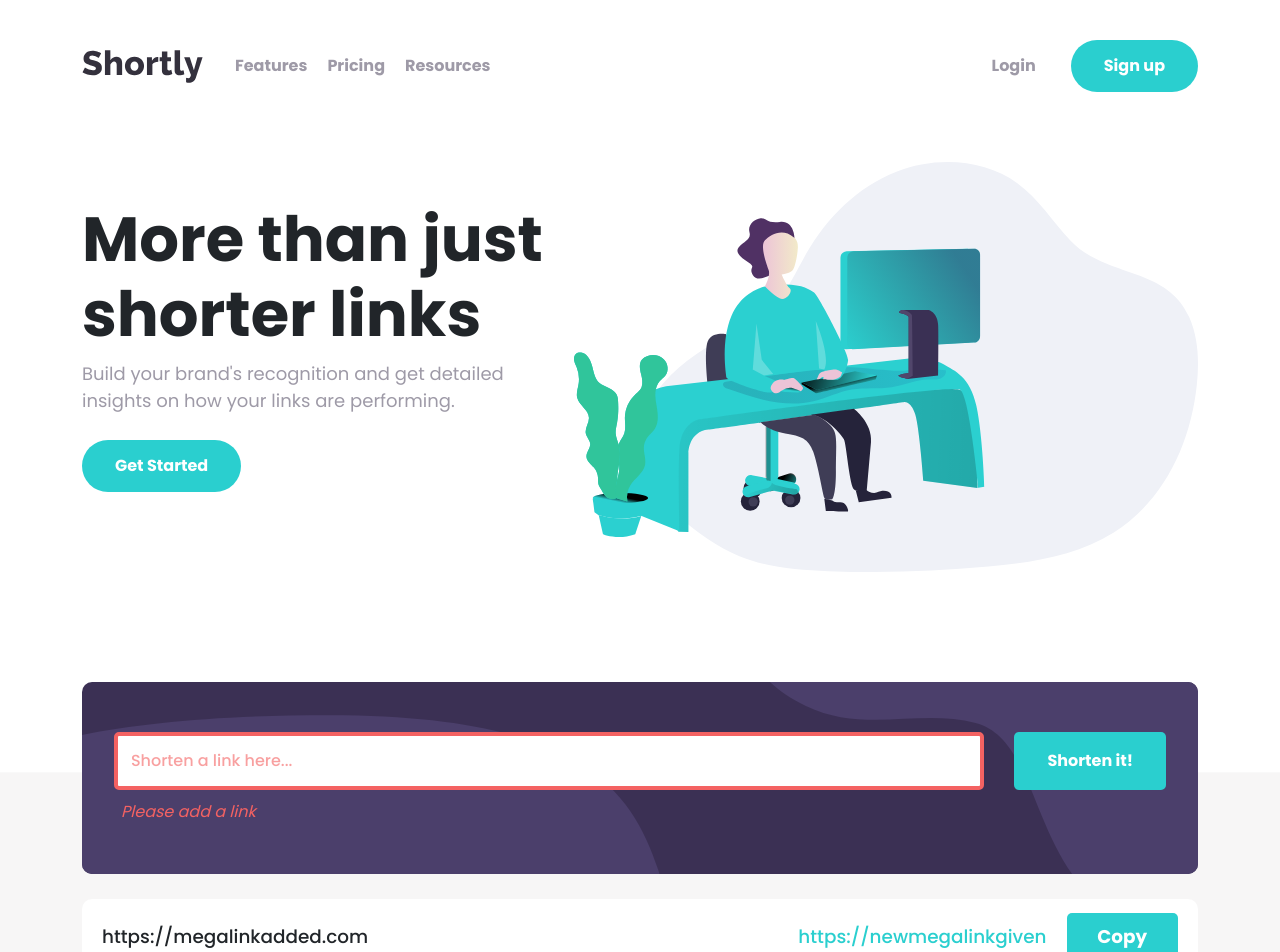
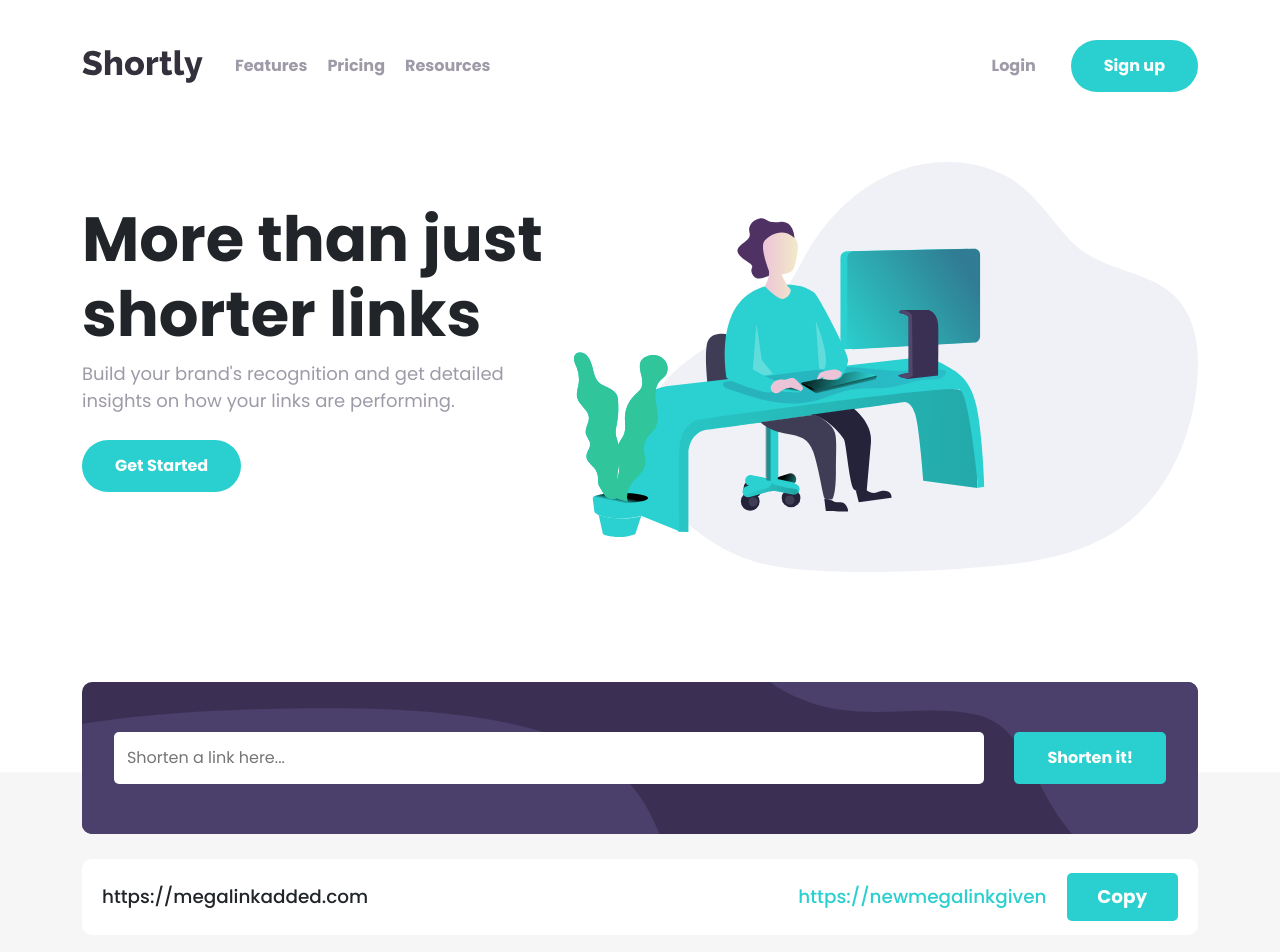
Before and after one commit to eivindsimonsen/url-shortening-app-landing-page, a React (Vite) app: page / in a window 1280 px wide. Shown: the top 952 px of the page. Built offline with nearby package versions, Linux system fonts and the light colour scheme.

Commit message:
Output link button now gets new class on click

```diff
--- a/src/components/Shortener.jsx
+++ b/src/components/Shortener.jsx
@@ -1,14 +1,21 @@
+import { useState } from "react";
 import bgImage from "../assets/images/bg-shorten-mobile.svg";
 import bgImageDesktop from "../assets/images/bg-shorten-desktop.svg";
 
 function Shortener() {
+  const [addCopied, setAddCopied] = useState(false);
+
+  const copyToClipboard = () => {
+    setAddCopied(true);
+  };
+
   return (
     <div className="shortener">
       <section className="shortener-container">
-        <input className="input-error" type="text" placeholder="Shorten a link here..." />
-        <div className="input-error-message-mobile">Please add a link</div>
+        <input /* className="input-error" */ type="text" placeholder="Shorten a link here..." />
+        {/* <div className="input-error-message-mobile">Please add a link</div> */}
         <button className="cta">Shorten it!</button>
-        <div className="input-error-message-desktop">Please add a link</div>
+        {/* <div className="input-error-message-desktop">Please add a link</div> */}
         <img className="shortener-container-bg-image-mobile" src={bgImage} alt="light purple bubble clouds as tinted behind the content" />
         <img className="shortener-container-bg-image-desktop" src={bgImageDesktop} alt="light purple bubble clouds as tinted behind the content" />
       </section>
@@ -16,7 +23,9 @@ function Shortener() {
         <div className="output-links-added">https://megalinkadded.com</div>
         <hr />
         <div className="output-links-rendered">https://newmegalinkgiven</div>
-        <button className="cta">Copy</button>
+        <button onClick={copyToClipboard} className={addCopied ? "cta cta-copied" : "cta"}>
+          {addCopied ? "Copied!" : "Copy"}
+        </button>
       </section>
     </div>
   );
```
